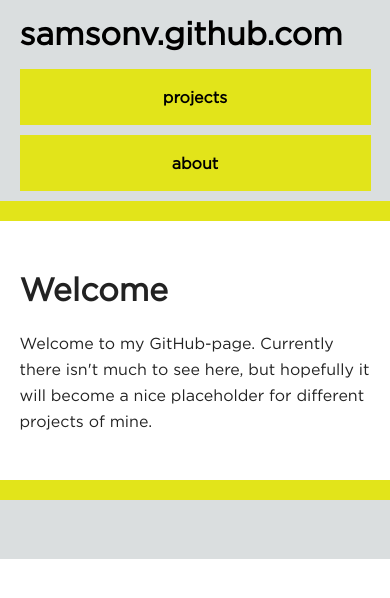
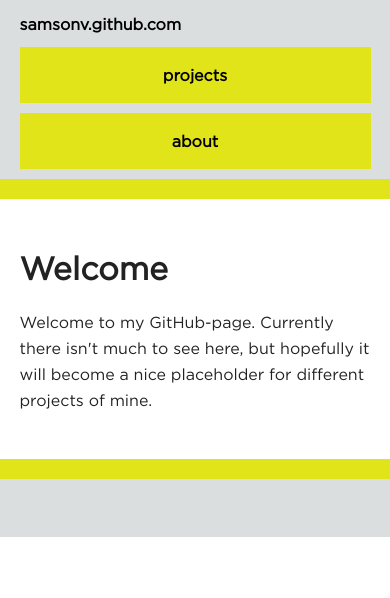
Before and after one commit to samsonv/samsonv.github.com, a plain HTML site: page index.html in a window 390 px wide. Drawn offline with nearby package versions, Linux system fonts and the light colour scheme.

Commit message:
Mindre tittel, feil på mobil.

```diff
--- a/less/style.less
+++ b/less/style.less
@@ -17,3 +17,7 @@
 header a:hover{
 	color:white;
 }
+
+h1#title{
+	font-size: 1em;
+}
```
Also changed, not shown: less/style.css.
